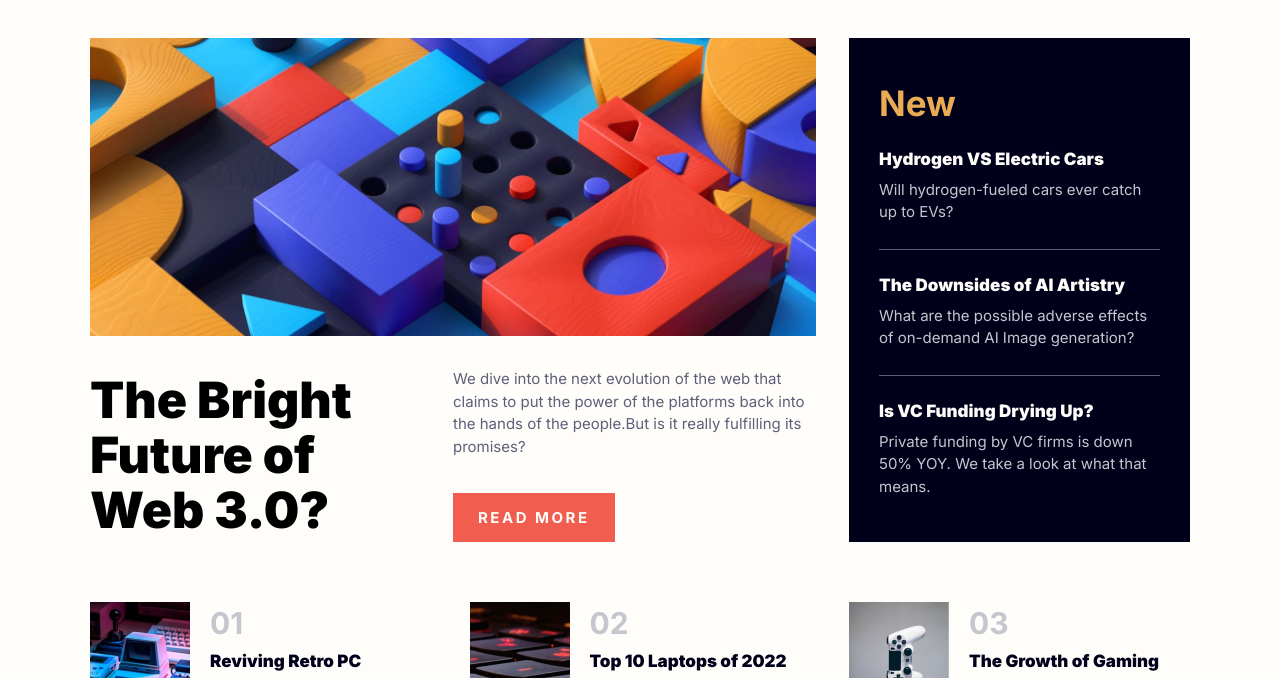
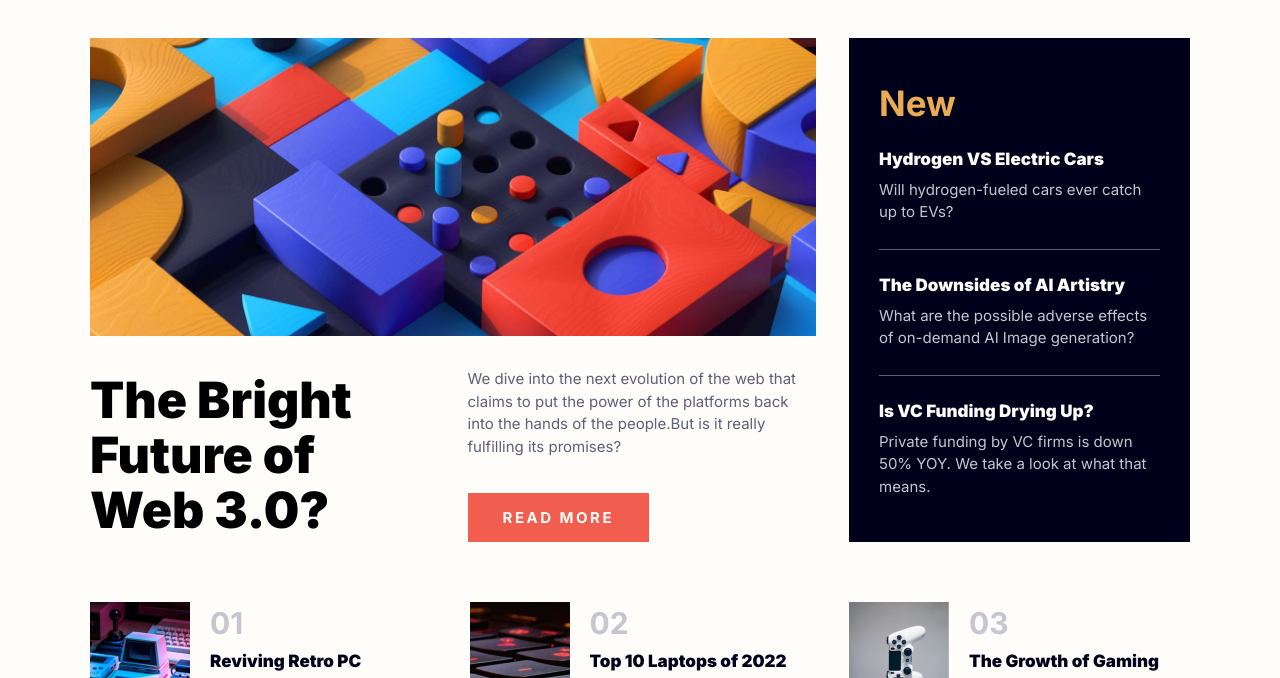
Before and after one commit to chan-pyae-phyo-aung/news-homepage, a website: page index.html in a window 1280 px wide. Shown: the part 112-790 px from the top of the page. Drawn offline with Linux system fonts and the light colour scheme.

Commit message:
Readjust layout

```diff
--- a/sass/_components.scss
+++ b/sass/_components.scss
@@ -3,7 +3,7 @@
   &:link,
   &:visited {
     display: inline-block;
-    padding: 1.5rem 2.5rem;
+    padding: 1.5rem 3.5rem;
     text-transform: uppercase;
     text-decoration: none;
     font-size: 1.5rem;
--- a/sass/_layout.scss
+++ b/sass/_layout.scss
@@ -217,7 +217,7 @@
   }
 
   &__desc {
-    width: 50%;
+    width: 48%;
 
     @include respond("phone") {
       margin-top: 3rem;
```
Also changed, not shown: css/styles.css.
